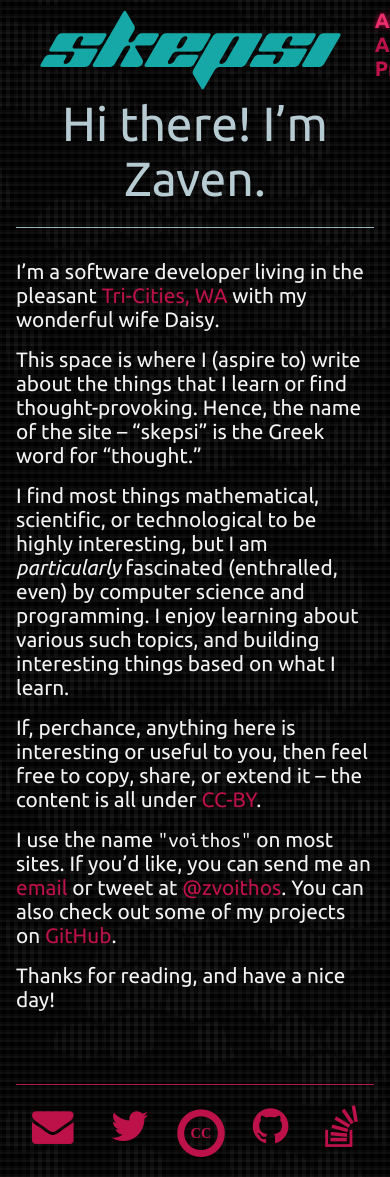
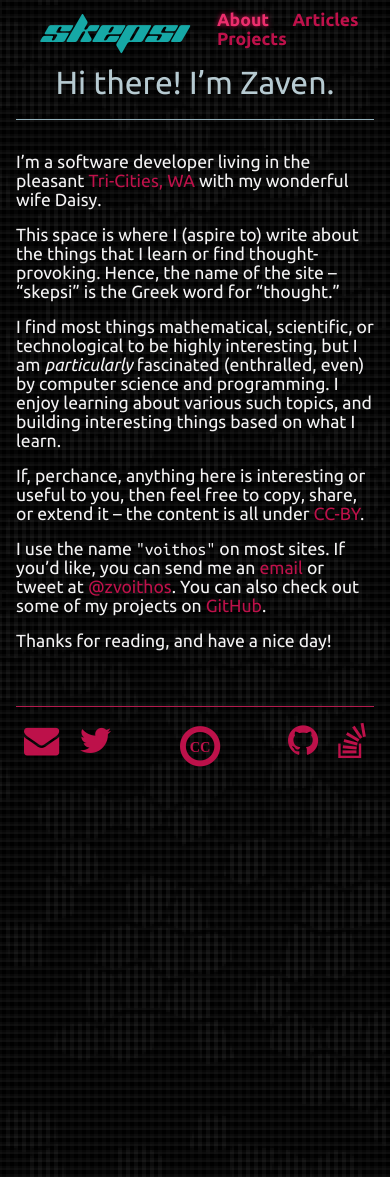
Before and after one commit to voithos/voithos.github.io, a Jekyll site: the page built from about.html, in a window 390 px wide. Built offline with Jekyll 4.4.1, drawn with Linux system fonts in a browser that asks for light colours.

Commit message:
Add responsive styles

```diff
--- a/assets/css/main.css
+++ b/assets/css/main.css
@@ -1824,6 +1824,9 @@ code {
 
 img {
   padding: 2rem; }
+  @media screen and (max-width: 600px) {
+    img {
+      padding: 1rem; } }
 
 p {
   margin-bottom: 1rem; }
@@ -1854,12 +1857,21 @@ h1, h2, h3 {
 
 h1 {
   font-size: 2rem; }
+  @media screen and (max-width: 600px) {
+    h1 {
+      font-size: 1.5rem; } }
 
 h2 {
   font-size: 1.5rem; }
+  @media screen and (max-width: 600px) {
+    h2 {
+      font-size: 1.3rem; } }
 
 h3 {
   font-size: 1.3rem; }
+  @media screen and (max-width: 600px) {
+    h3 {
+      font-size: 1rem; } }
 
 h1[id] a, h2[id] a, h3[id] a {
   color: #97b5bf;
@@ -1867,11 +1879,12 @@ h1[id] a, h2[id] a, h3[id] a {
   h1[id] a:hover, h2[id] a:hover, h3[id] a:hover {
     color: #97b5bf;
     text-shadow: 0 0 5px #97b5bf; }
-    h1[id] a:hover:before, h2[id] a:hover:before, h3[id] a:hover:before {
-      content: '\00B6';
-      display: block;
-      position: absolute;
-      left: -1.5rem; }
+    @media screen and (min-width: 980px) {
+      h1[id] a:hover:before, h2[id] a:hover:before, h3[id] a:hover:before {
+        content: '\00B6';
+        display: block;
+        position: absolute;
+        left: -1.5rem; } }
 
 .site {
   font-size: 1.3rem;
@@ -1881,6 +1894,9 @@ h1[id] a, h2[id] a, h3[id] a {
   @media screen and (max-width: 980px) {
     .site {
       width: 100%; } }
+  @media screen and (max-width: 600px) {
+    .site {
+      font-size: 1.1rem; } }
 
 .link-button {
   padding: 0.5rem 0.7rem 0.7rem 0.7rem;
@@ -1913,6 +1929,12 @@ header {
     flex: initial;
     font-family: "Planet Kosmos", Helvetica, Arial, sans-serif;
     font-size: 4rem; }
+    @media screen and (max-width: 980px) {
+      header .title {
+        font-size: 3rem; } }
+    @media screen and (max-width: 600px) {
+      header .title {
+        font-size: 2rem; } }
     header .title a {
       color: #16a8a6;
       padding: 0 1.5rem; }
@@ -1932,6 +1954,9 @@ header {
       header nav ul li {
         display: inline;
         margin: 1.5rem; }
+        @media screen and (max-width: 980px) {
+          header nav ul li {
+            margin: 0.6rem; } }
         header nav ul li.active a {
           color: #ec2e6d;
           text-shadow: 0 0 5px #bd114a; }
@@ -1950,6 +1975,9 @@ footer .footer-links {
     font-size: 0.9rem; }
   footer .footer-links .links a {
     margin: 0 1rem; }
+    @media screen and (max-width: 600px) {
+      footer .footer-links .links a {
+        margin: 0 0.5rem; } }
 
 .posts article > h2 a {
   color: #97b5bf;
@@ -1981,6 +2009,9 @@ footer .footer-links {
 .projects .project-detail {
   display: flex;
   flex-flow: row nowrap; }
+  @media screen and (max-width: 750px) {
+    .projects .project-detail {
+      flex-direction: column; } }
   .projects .project-detail .project-image {
     flex: 1;
     padding: 1rem; }
@@ -2000,10 +2031,16 @@ footer .footer-links {
 
 .about {
   padding-bottom: 2rem; }
+  @media screen and (max-width: 600px) {
+    .about {
+      padding-bottom: 1rem; } }
   .about h2 {
     color: #b7cbd2;
     font-size: 3rem;
     text-align: center; }
+    @media screen and (max-width: 600px) {
+      .about h2 {
+        font-size: 2rem; } }
   .about hr {
     border-color: #97b5bf;
     margin-bottom: 2rem; }
@@ -2013,6 +2050,9 @@ article > h2 {
   color: #97b5bf;
   border-bottom: 2px solid #5c737a;
   margin-bottom: 0.4rem; }
+  @media screen and (max-width: 600px) {
+    article > h2 {
+      font-size: 1.5rem; } }
 article > .meta {
   display: flex;
   flex-flow: row nowrap;
```
Also changed, not shown: assets/scss/main.scss (+59 -8 lines).
